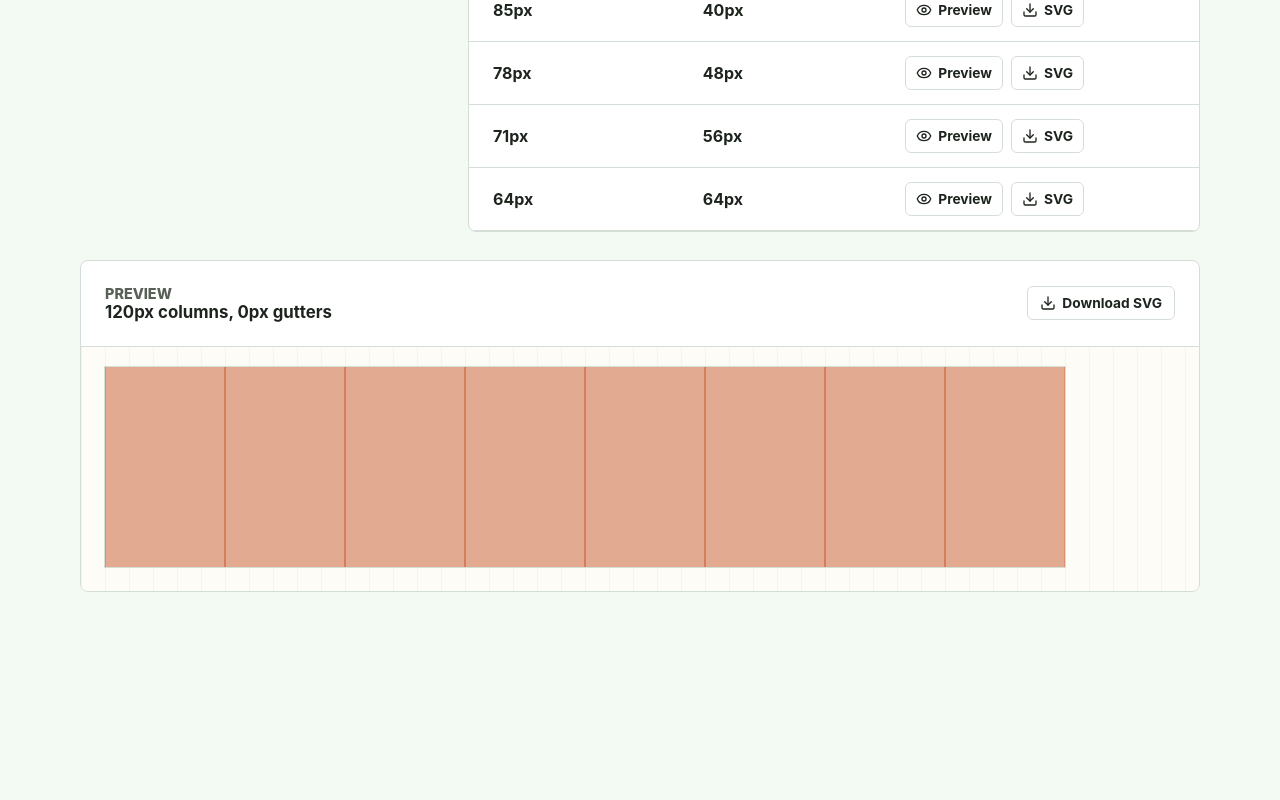
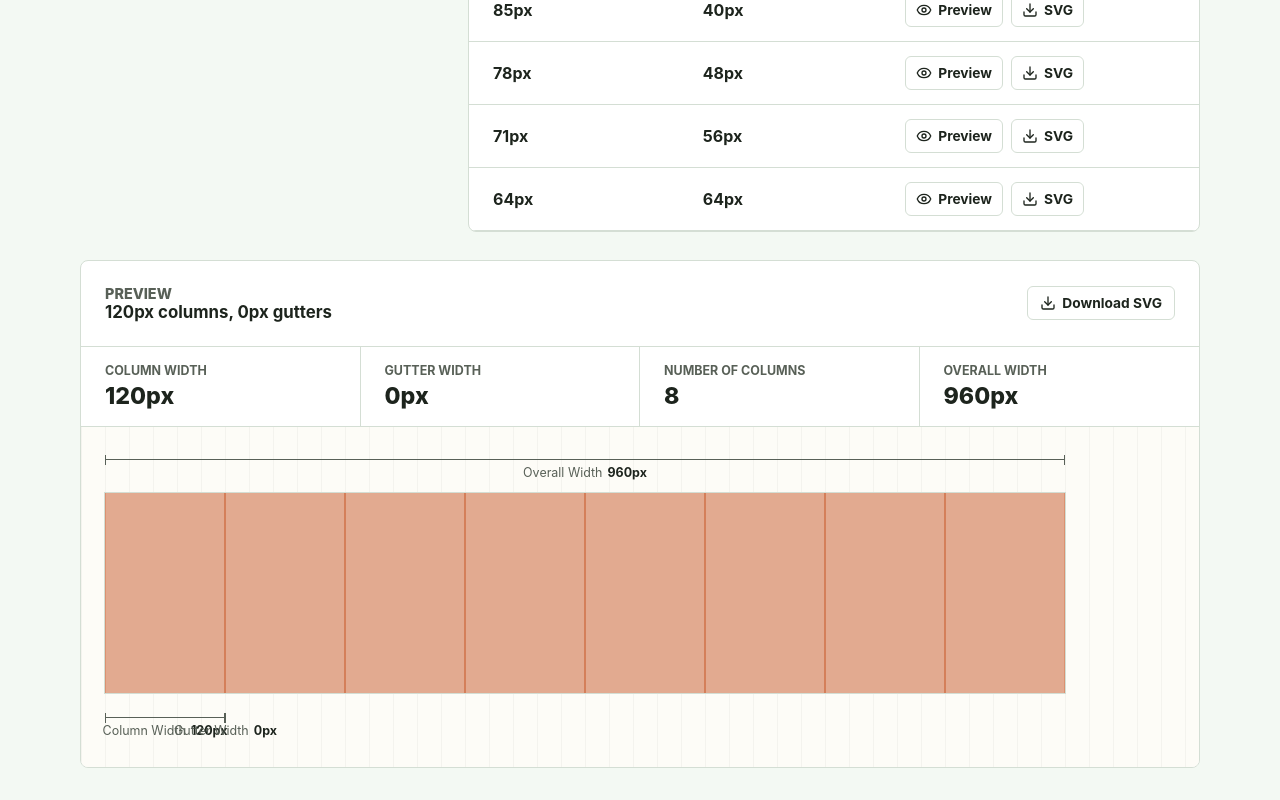
Before and after one commit to kamishino/grid-studio, a React (Vite) app: page / in a window 1280 px wide. Shown: the part 752-1552 px from the top of the page. Before the commit the page ends 1376 px from the top, so only its background shows below. Built offline with nearby package versions, Linux system fonts and the light colour scheme.

Commit message:
feat(preview): add grid dimension legends and rulers

```diff
--- a/src/features/grid-calculator/GridCalculator.css
+++ b/src/features/grid-calculator/GridCalculator.css
@@ -209,6 +209,38 @@
   font-size: 1.05rem;
 }
 
+.preview-metrics {
+  display: grid;
+  grid-template-columns: repeat(4, minmax(0, 1fr));
+  margin: 0;
+  border-bottom: 1px solid var(--semantic-color-border);
+}
+
+.preview-metrics div {
+  display: grid;
+  gap: var(--primitive-spacing-1);
+  padding: var(--primitive-spacing-4) var(--primitive-spacing-6);
+  border-right: 1px solid var(--semantic-color-border);
+}
+
+.preview-metrics div:last-child {
+  border-right: 0;
+}
+
+.preview-metrics dt {
+  color: var(--semantic-color-muted);
+  font-size: var(--primitive-font-size-xs);
+  font-weight: var(--primitive-font-weight-strong);
+  text-transform: uppercase;
+}
+
+.preview-metrics dd {
+  margin: 0;
+  color: var(--semantic-color-text);
+  font-size: var(--primitive-font-size-lg);
+  font-weight: var(--primitive-font-weight-heavy);
+}
+
 .svg-preview {
   padding: var(--primitive-spacing-5) var(--primitive-spacing-6) var(--primitive-spacing-6);
   overflow-x: auto;
@@ -222,12 +254,75 @@
   background-size: var(--primitive-spacing-6) var(--primitive-spacing-6);
 }
 
-.svg-preview svg {
+.preview-measurement {
+  display: grid;
+  gap: var(--primitive-spacing-3);
+}
+
+.svg-preview-canvas svg {
   display: block;
   width: auto;
   height: auto;
   outline: 1px solid var(--semantic-color-border);
   background: var(--component-preview-background);
+}
+
+.dimension-ruler {
+  position: relative;
+  min-height: 34px;
+  color: var(--semantic-color-muted);
+  font-size: var(--primitive-font-size-xs);
+}
+
+.ruler-line {
+  position: absolute;
+  top: 12px;
+  right: 0;
+  left: 0;
+  border-top: 1px solid currentColor;
+}
+
+.ruler-line::before,
+.ruler-line::after {
+  position: absolute;
+  top: -5px;
+  width: 1px;
+  height: 10px;
+  background: currentColor;
+  content: '';
+}
+
+.ruler-line::before {
+  left: 0;
+}
+
+.ruler-line::after {
+  right: 0;
+}
+
+.ruler-label {
+  position: absolute;
+  top: 18px;
+  left: 50%;
+  display: inline-flex;
+  gap: 5px;
+  align-items: baseline;
+  white-space: nowrap;
+  transform: translateX(-50%);
+}
+
+.ruler-label strong {
+  color: var(--semantic-color-text);
+  font-weight: var(--primitive-font-weight-bold);
+}
+
+.segment-rulers {
+  display: grid;
+  min-height: 38px;
+}
+
+.segment-rulers .dimension-ruler {
+  min-width: 1px;
 }
 
 .empty-state {
@@ -244,4 +339,22 @@
     align-items: start;
     flex-direction: column;
   }
+
+  .preview-metrics {
+    grid-template-columns: repeat(2, minmax(0, 1fr));
+  }
+
+  .preview-metrics div:nth-child(2n) {
+    border-right: 0;
+  }
 }
+
+@media (max-width: 520px) {
+  .preview-metrics {
+    grid-template-columns: 1fr;
+  }
+
+  .preview-metrics div {
+    border-right: 0;
+  }
+}
--- a/src/features/grid-calculator/GridCalculator.tsx
+++ b/src/features/grid-calculator/GridCalculator.tsx
@@ -220,9 +220,81 @@ export function GridCalculator() {
               Download SVG
             </button>
           </div>
-          <div className="svg-preview" dangerouslySetInnerHTML={{ __html: activeSvg }} />
+
+          <PreviewMetrics width={width} columns={columns} layout={activeLayout} />
+
+          <div className="svg-preview" aria-label={`${width}px grid preview canvas`}>
+            <div className="preview-measurement" style={{ width }}>
+              <DimensionRuler label="Overall Width" value={`${width}px`} />
+              <div
+                className="svg-preview-canvas"
+                dangerouslySetInnerHTML={{ __html: activeSvg }}
+              />
+              <div
+                className="segment-rulers"
+                style={{
+                  gridTemplateColumns: `${activeLayout.columnWidth}px ${Math.max(
+                    activeLayout.gutterWidth,
+                    1,
+                  )}px`,
+                }}
+              >
+                <DimensionRuler
+                  label="Column Width"
+                  value={`${activeLayout.columnWidth}px`}
+                />
+                <DimensionRuler
+                  label="Gutter Width"
+                  value={`${activeLayout.gutterWidth}px`}
+                />
+              </div>
+            </div>
+          </div>
         </section>
       ) : null}
+    </div>
+  );
+}
+
+type PreviewMetricsProps = {
+  width: number;
+  columns: number;
+  layout: GridLayout;
+};
+
+function PreviewMetrics({ width, columns, layout }: PreviewMetricsProps) {
+  const metrics = [
+    ['Column Width', `${layout.columnWidth}px`],
+    ['Gutter Width', `${layout.gutterWidth}px`],
+    ['Number of Columns', String(columns)],
+    ['Overall Width', `${width}px`],
+  ] as const;
+
+  return (
+    <dl className="preview-metrics" aria-label="Selected grid dimensions">
+      {metrics.map(([label, value]) => (
+        <div key={label}>
+          <dt>{label}</dt>
+          <dd>{value}</dd>
+        </div>
+      ))}
+    </dl>
+  );
+}
+
+type DimensionRulerProps = {
+  label: string;
+  value: string;
+};
+
+function DimensionRuler({ label, value }: DimensionRulerProps) {
+  return (
+    <div className="dimension-ruler" aria-label={`${label} ${value}`}>
+      <span className="ruler-line" aria-hidden="true" />
+      <span className="ruler-label">
+        <span>{label}</span>
+        <strong>{value}</strong>
+      </span>
     </div>
   );
 }
```
